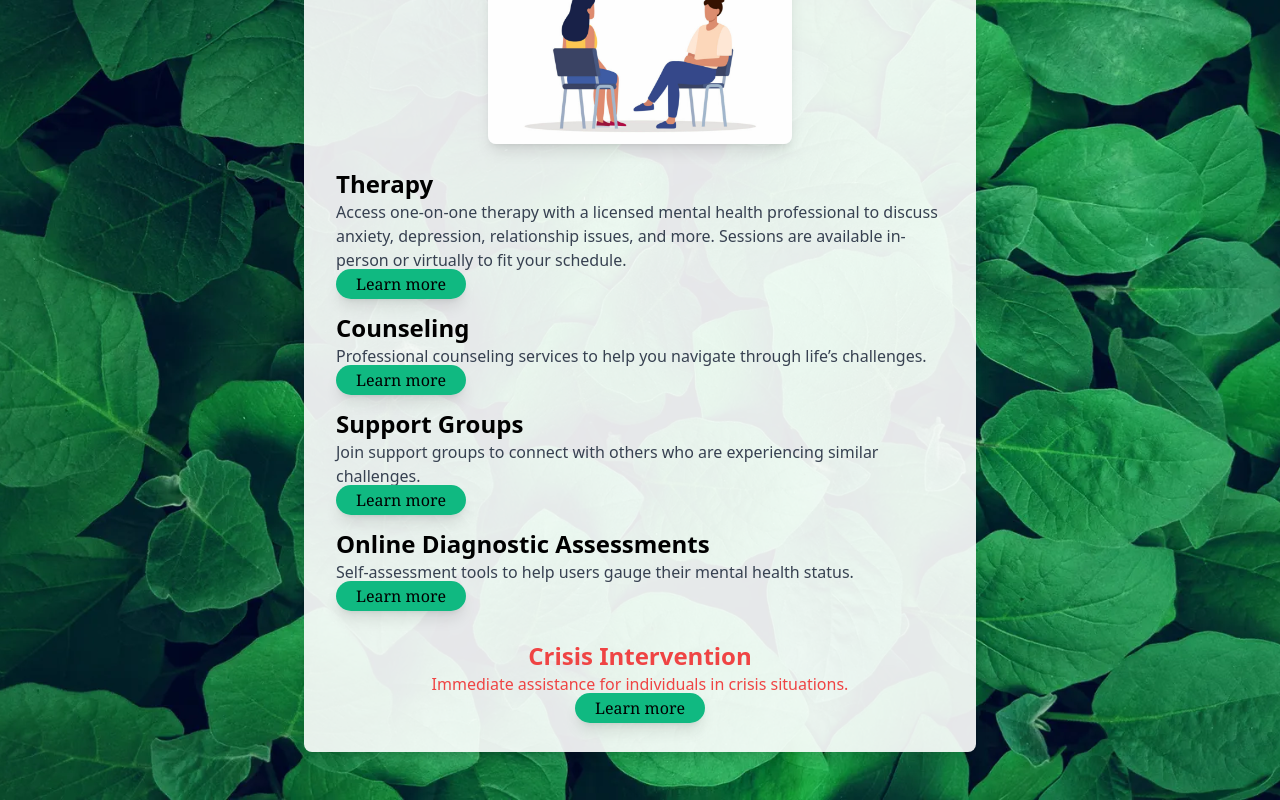
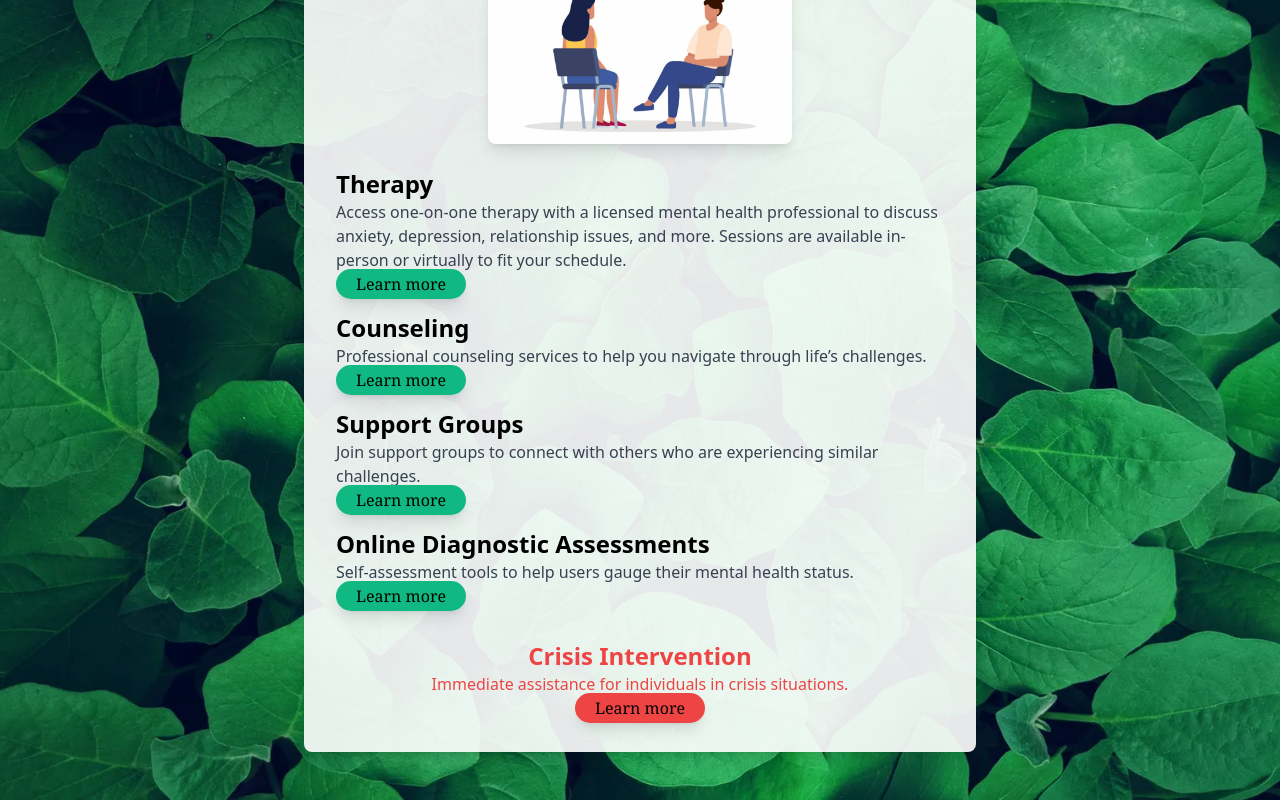
Before and after one commit to julianDalban/mental-health-app, a React (Create React App) app in the folder mind-bloom/: page /services in a window 1280 px wide. Shown: the part 461-1261 px from the top of the page. Built offline with nearby package versions, Linux system fonts and the light colour scheme; no server answers.

Commit message:
updated services page

```diff
--- a/mind-bloom/src/pages/services.jsx
+++ b/mind-bloom/src/pages/services.jsx
@@ -53,7 +53,7 @@ const Services = () => {
             Immediate assistance for individuals in crisis situations.
           </p>
           <a href="https://988lifeline.org/" className="visible border-1 font-serif border-double border-slate-100 px-5 py-1 rounded-full shadow-lg transition
-      ease-in-out delay-150 bg-emerald-500 hover:-translate-y-1 hover:scale-110
+      ease-in-out delay-150 bg-red-500 hover:-translate-y-1 hover:scale-110
       hover:bg-teal-500 duration-300" target="_blank" rel="noopener noreferrer">
             Learn more
           </a>
```
